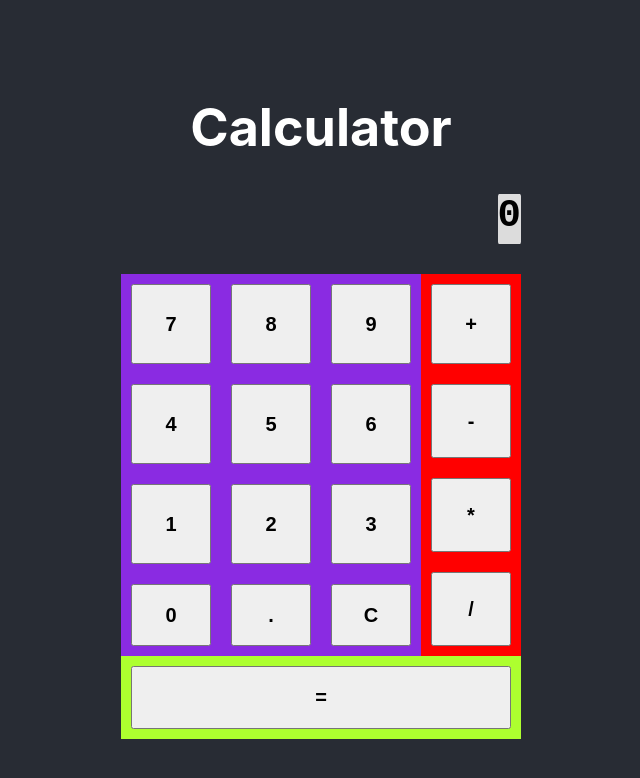
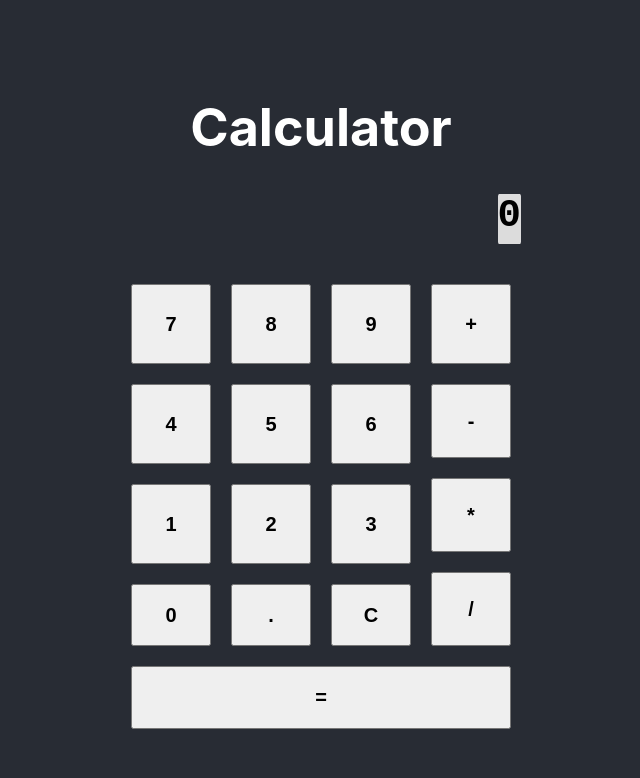
Before and after one commit to NatRavenhill/Calculator, a React (Create React App) app: page / in a window 1280 px wide. Shown: the top 778 px of the page, without its empty margins (319-959 px from the left). Built offline with nearby package versions, Linux system fonts and the light colour scheme.

Commit message:
Remove helper colours

```diff
--- a/src/components/Calculator.css
+++ b/src/components/Calculator.css
@@ -1,11 +1,9 @@
 #main-container {
-    background-color: red;
     display: grid;
     grid-template-columns: 75% 25%
 }
 
 #number-container {
-    background-color: blueviolet;
     display: grid;
     grid-template-columns: 100px 100px 100px;
     grid-template-rows: 100px 100px 100px;
@@ -18,7 +16,6 @@
 }
 
 #equals-container {
-    background-color: greenyellow;
     display: grid;
     grid-template-columns: 100%
 }
```
